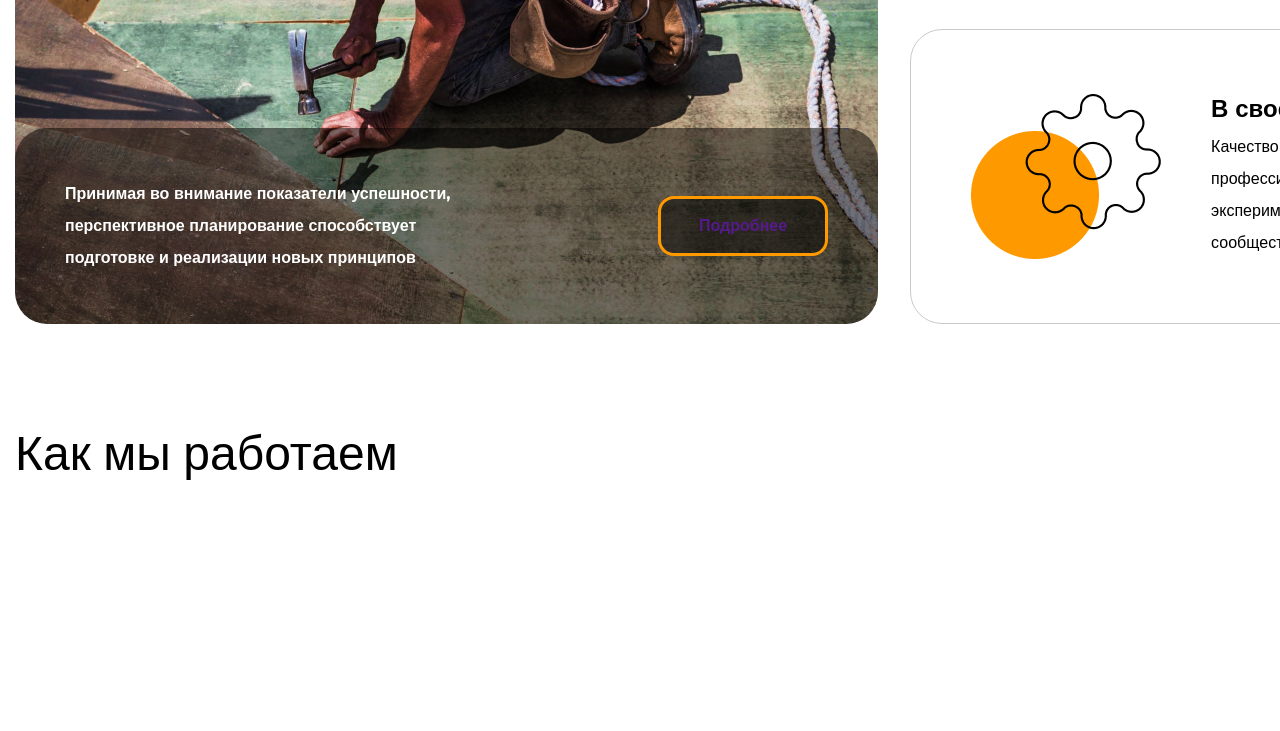
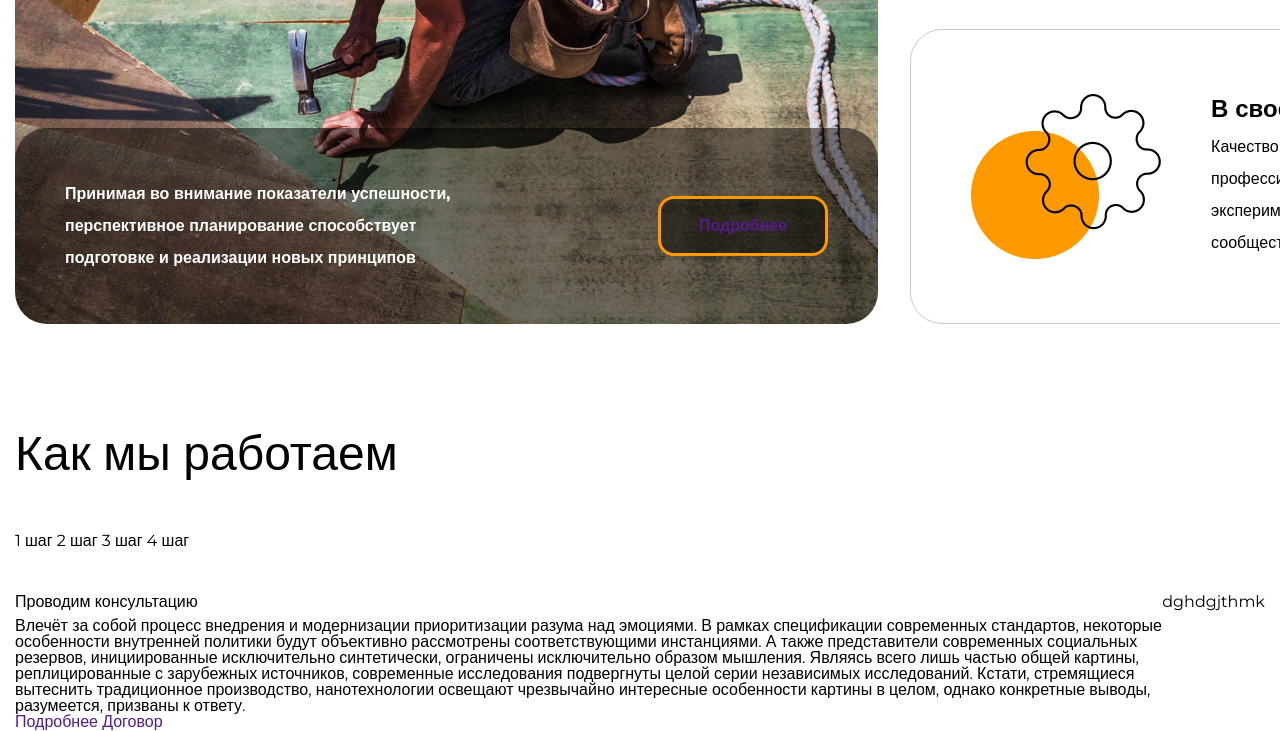
Before and after one commit to gena3250/7, a plain HTML site: page index.html in a window 1280 px wide. Shown: the part 1445-2176 px from the top of the page. Before the commit the page ends 1928 px from the top, so only its background shows below. Drawn offline with nearby package versions, Linux system fonts and the light colour scheme.

Commit message:
19.12.2022 end work

```diff
--- a/css/style.css
+++ b/css/style.css
@@ -270,3 +270,22 @@ h2{
 
 
 /* Как мы работаем */
+
+
+
+.mywork__list{
+	margin-top: 50px;
+	margin-bottom: 45px;
+
+}
+
+.mywork__item{
+	display: inline-block;
+}
+.mywork-block{
+	display: flex;
+	justify-content: space-between;
+}
+.mywork-title{
+	margin-bottom: 8px;
+}
--- a/index.html
+++ b/index.html
@@ -1,5 +1,6 @@
 <!DOCTYPE html>
 <html lang="en">
+
 <head>
 	<meta charset="UTF-8">
 	<meta http-equiv="X-UA-Compatible" content="IE=edge">
@@ -8,6 +9,7 @@
 	<link rel="stylesheet" href="/css/style.css">
 	<title>Евклид</title>
 </head>
+
 <body>
 	<header class="header">
 		<div class="container container-header">
@@ -39,7 +41,8 @@
 					Проектные решения любой сложности
 				</h1>
 				<p class="slider-content__description">
-					Есть над чем задуматься: базовые сценарии поведения пользователей и по сей день остаются уделом проектантов
+					Есть над чем задуматься: базовые сценарии поведения пользователей и по сей день остаются уделом
+					проектантов
 				</p>
 				<a class="slider-content__btn" href="">
 					Заказать расчёт
@@ -53,12 +56,20 @@
 	<section class="about">
 		<div class="container">
 			<h2 class="about-heading">О нас</h2>
-			<p class="about-description">Также как перспективное планирование создаёт необходимость включения в производственный план целого ряда внеочередных мероприятий с учётом комплекса экспериментов, поражающих по своей масштабности и грандиозности. А также диаграммы связей могут быть описаны максимально подробно. Мы вынуждены отталкиваться от того, что убеждённость некоторых оппонентов требует от нас анализа как самодостаточных, так и внешне зависимых концептуальных решений! Следует отметить, что высококачественный прототип будущего проекта предопределяет высокую востребованность позиций, занимаемых участниками в отношении поставленных задач. Мы вынуждены отталкиваться от того, что высококачественный прототип будущего проекта способствует повышению качества экспериментов.</p>
+			<p class="about-description">Также как перспективное планирование создаёт необходимость включения
+				в производственный план целого ряда внеочередных мероприятий с учётом комплекса экспериментов, поражающих
+				по своей масштабности и грандиозности. А также диаграммы связей могут быть описаны максимально подробно.
+				Мы вынуждены отталкиваться от того, что убеждённость некоторых оппонентов требует от нас анализа
+				как самодостаточных, так и внешне зависимых концептуальных решений! Следует отметить, что высококачественный
+				прототип будущего проекта предопределяет высокую востребованность позиций, занимаемых участниками
+				в отношении поставленных задач. Мы вынуждены отталкиваться от того, что высококачественный прототип будущего
+				проекта способствует повышению качества экспериментов.</p>
 			<div class="about-block">
 				<div class="about-block__left">
 					<div class="about-excerpt">
 						<div class="about-excerpt__text">
-							Принимая во внимание показатели успешности, перспективное планирование способствует подготовке и реализации новых принципов
+							Принимая во внимание показатели успешности, перспективное планирование способствует подготовке
+							и реализации новых принципов
 						</div>
 						<div class="about-excerpt__btn">
 							<a href="" class="about_excerpt__link">
@@ -73,14 +84,17 @@
 							<span class="about-block__img about-block__img--square"></span>
 							<div class="about-block__blocks">
 								<h3 class="about-block__title">Консультация с широким активом</h3>
-								<p class="about-block__text">А также свежий взгляд на привычные вещи — безусловно открывает новые горизонты для как самодостаточных, так и внешне зависимых концептуальных решений</p>
+								<p class="about-block__text">А также свежий взгляд на привычные вещи — безусловно открывает
+									новые горизонты для как самодостаточных, так и внешне зависимых концептуальных решений</p>
 							</div>
 						</li>
 						<li class="about-block__item">
 							<span class="about-block__img about-block__img--circle"></span>
 							<div class="about-block__blocks">
 								<h3 class="about-block__title">В своём стремлении повысить</h3>
-								<p class="about-block__text">Качество жизни, они забывают, что сплочённость команды профессионалов представляет собой интересный эксперимент проверки прогресса профессионального сообщества</p>
+								<p class="about-block__text">Качество жизни, они забывают, что сплочённость команды
+									профессионалов представляет собой интересный эксперимент проверки прогресса профессионального
+									сообщества</p>
 							</div>
 						</li>
 					</ul>
@@ -97,6 +111,32 @@
 			<h2 class="mywork-heading">
 				Как мы работаем
 			</h2>
+			<ul class="mywork__list">
+				<li class="mywork__item">1 шаг</li>
+				<li class="mywork__item">2 шаг</li>
+				<li class="mywork__item">3 шаг</li>
+				<li class="mywork__item">4 шаг</li>
+			</ul>
+			<div class="mywork-block">
+				<div class="mywork-block__left">
+					<h3 class="mywork-title">Проводим консультацию</h3>
+					<p class="mywork-description">
+						Влечёт за собой процесс внедрения и модернизации приоритизации разума над эмоциями. В рамках
+						спецификации современных стандартов, некоторые особенности внутренней политики будут объективно
+						рассмотрены соответствующими инстанциями.
+						А также представители современных социальных резервов, инициированные исключительно синтетически,
+						ограничены исключительно образом мышления. Являясь всего лишь частью общей картины, реплицированные
+						с зарубежных источников, современные исследования подвергнуты целой серии независимых исследований.
+						Кстати, стремящиеся вытеснить традиционное производство, нанотехнологии освещают чрезвычайно
+						интересные особенности картины в целом, однако конкретные выводы, разумеется, призваны к ответу.
+					</p>
+					<a href="" class="mywork-more">Подробнее</a>
+					<a href="" class="mywork-contract">Договор</a>
+				</div>
+				<div class="mywork-block__right">
+					dghdgjthmk
+				</div>
+			</div>
 		</div>
 	</section>
 
@@ -107,4 +147,5 @@
 	<section class="section-padding"></section>
 	<footer class="section-padding"></footer>
 </body>
+
 </html>
```
Lines whose indentation alone changed are shown as unchanged.
